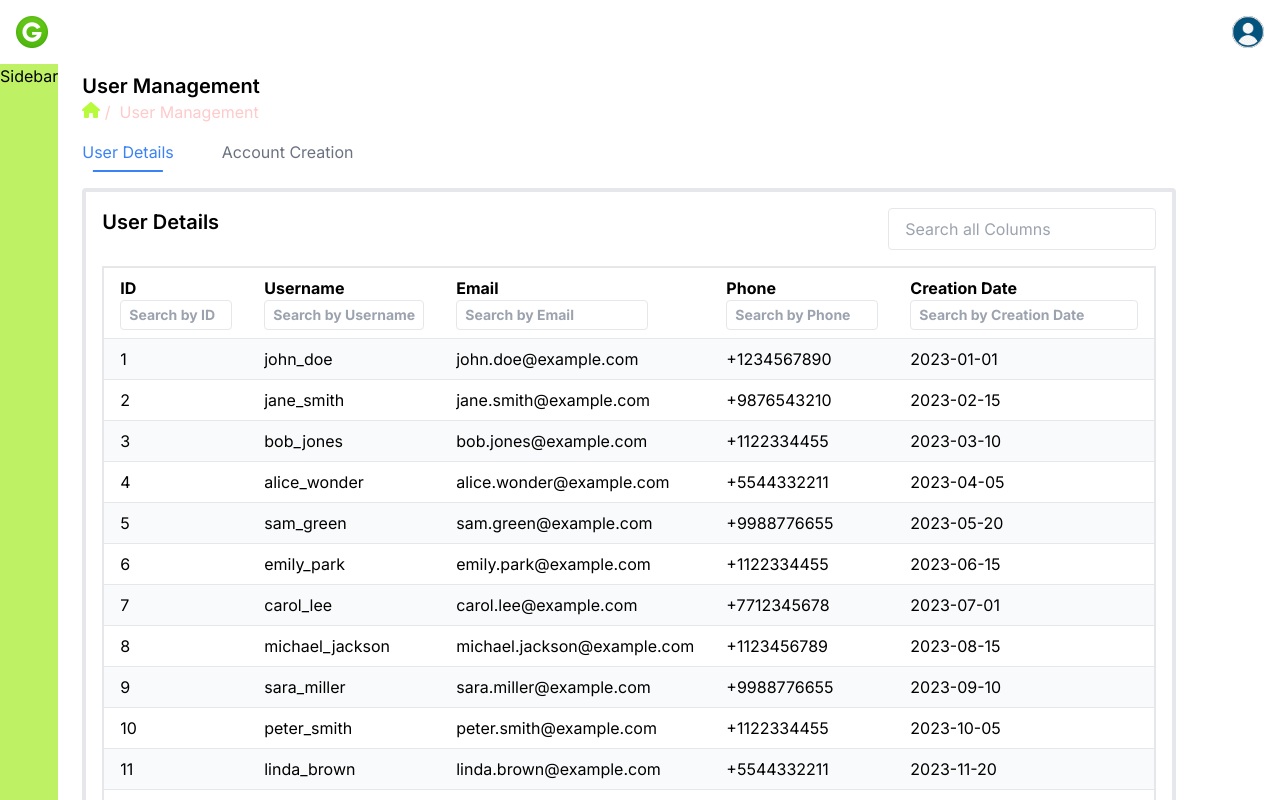
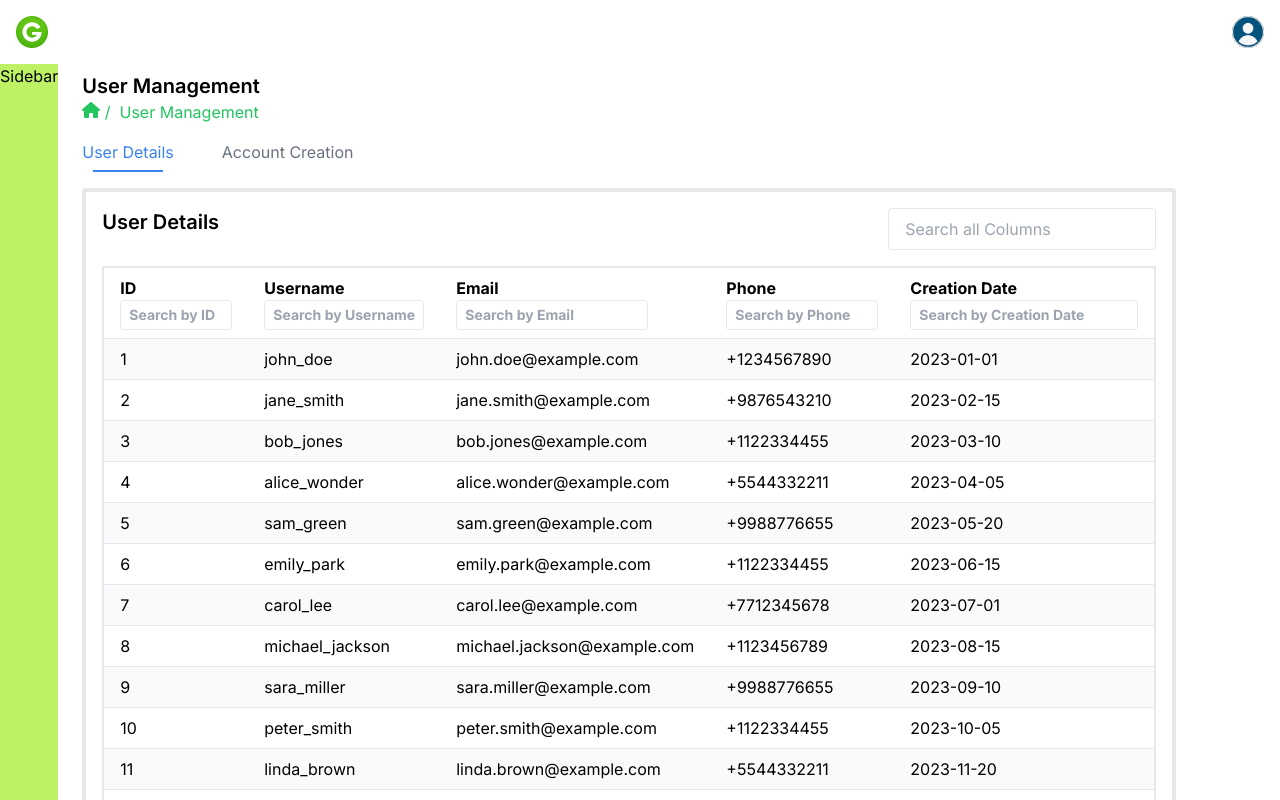
Before and after one commit to Avni17/gne_assignment, a Next.js app: page / in a window 1280 px wide. Shown: the top 800 px of the page. Built offline with nearby package versions, Linux system fonts and the light colour scheme.

Commit message:
minor css fixes

```diff
--- a/app/page.js
+++ b/app/page.js
@@ -15,7 +15,7 @@ export default function Home() {
   const svgMarkup = `
   <svg xmlns="http://www.w3.org/2000/svg" height="1em" viewBox="0 0 576 512">
     <!--! Font Awesome Free 6.4.2 by @fontawesome - https://fontawesome.com License - https://fontawesome.com/license (Commercial License) Copyright 2023 Fonticons, Inc. -->
-    <style>svg{fill:#b8fb3c}</style>
+    <style>svg{fill:rgb(34 197 94 /1)}</style>
     <path d="M575.8 255.5c0 18-15 32.1-32 32.1h-32l.7 160.2c0 2.7-.2 5.4-.5 8.1V472c0 22.1-17.9 40-40 40H456c-1.1 0-2.2 0-3.3-.1c-1.4 .1-2.8 .1-4.2 .1H416 392c-22.1 0-40-17.9-40-40V448 384c0-17.7-14.3-32-32-32H256c-17.7 0-32 14.3-32 32v64 24c0 22.1-17.9 40-40 40H160 128.1c-1.5 0-3-.1-4.5-.2c-1.2 .1-2.4 .2-3.6 .2H104c-22.1 0-40-17.9-40-40V360c0-.9 0-1.9 .1-2.8V287.6H32c-18 0-32-14-32-32.1c0-9 3-17 10-24L266.4 8c7-7 15-8 22-8s15 2 21 7L564.8 231.5c8 7 12 15 11 24z" />
   </svg>
 `;
@@ -28,7 +28,7 @@ export default function Home() {
       <div className="min-h-screen bg-white w-full md:w-6/7">
         <div className='px-6 py-2 '>
           <h1 className='text-xl font-semibold'>User Management</h1>
-          <div className='text-red-200'>
+          <div className='text-green-500'>
             <span className='inline-block' dangerouslySetInnerHTML={{ __html: svgMarkup }} />&nbsp;/&nbsp;
             User Management
           </div>
```
